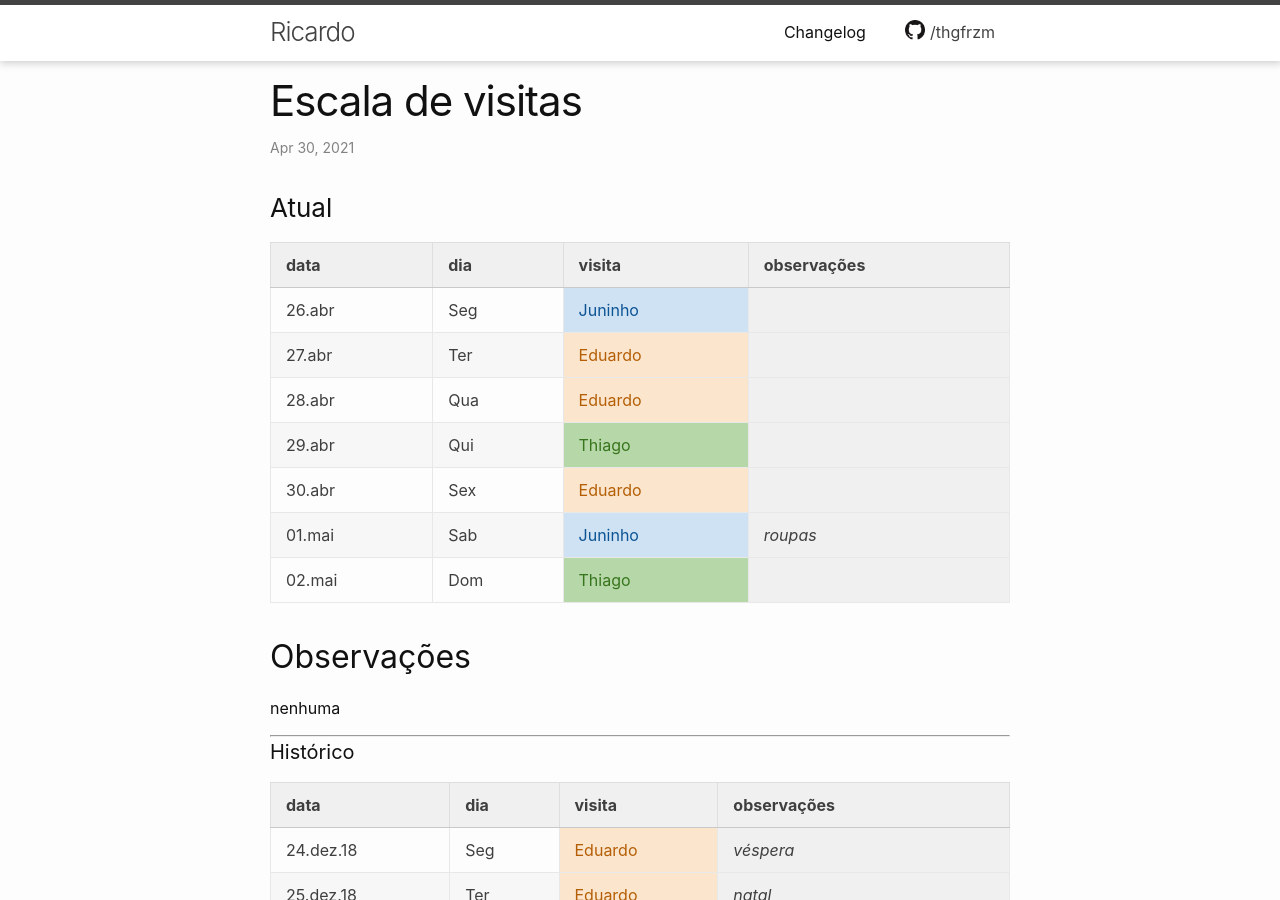
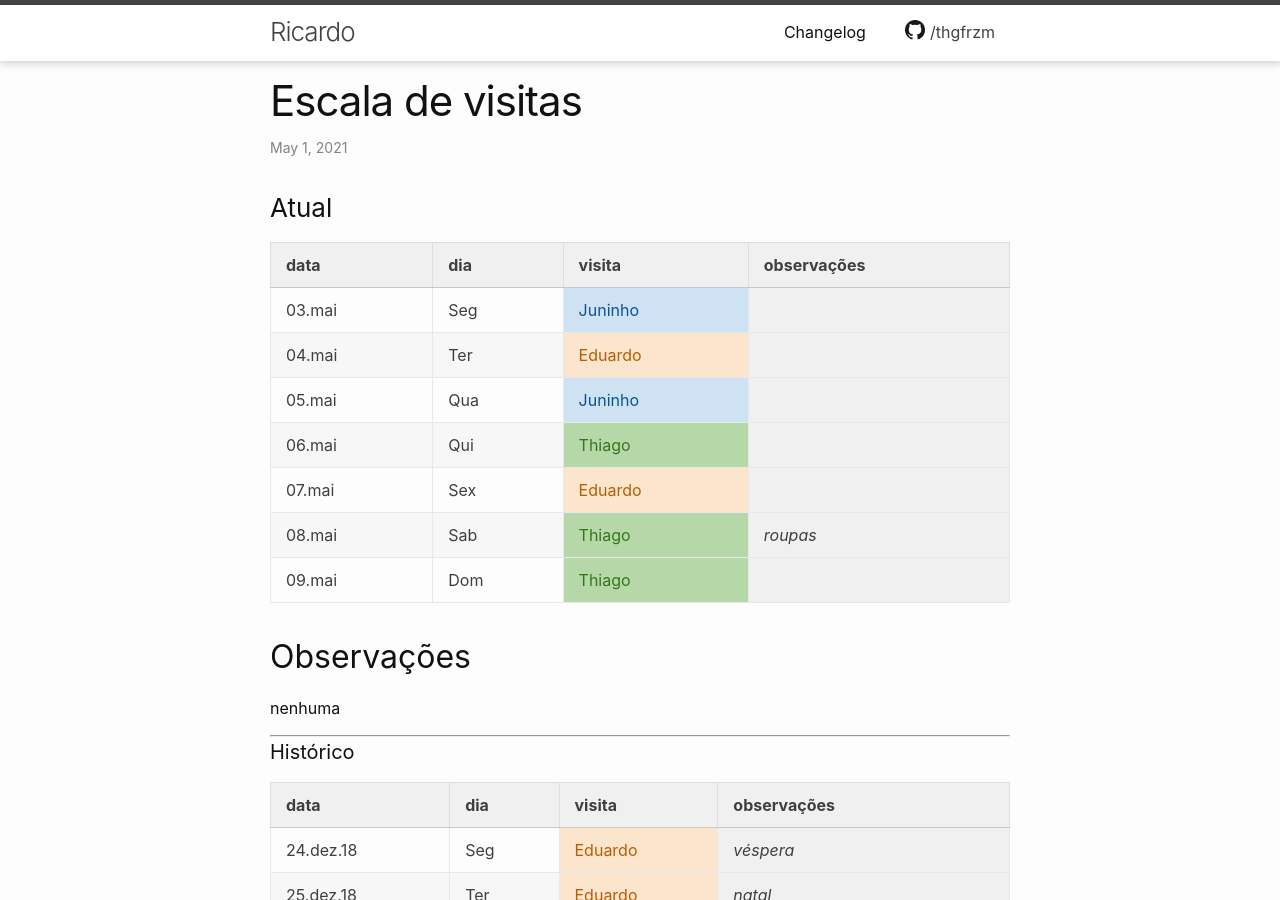
Before and after one commit to thgfrzm/ricardo, a Jekyll site: the page built from _posts/2018-12-23-escala-visitas.markdown, in a window 1280 px wide and 900 px high. Built offline with Jekyll 4.4.1, drawn with Linux system fonts in a browser that asks for light colours; some of the changed text lies outside the part shown.

Commit message:
Update 2018-12-23-escala-visitas.markdown

```diff
--- a/_posts/2018-12-23-escala-visitas.markdown
+++ b/_posts/2018-12-23-escala-visitas.markdown
@@ -1,7 +1,7 @@
 ---
 layout: post
 title:  "Escala de visitas"
-date:   2021-04-30 12:00:00 -0300
+date:   2021-05-01 12:00:00 -0300
 categories: agenda
 ---
 <!--
@@ -15,13 +15,13 @@ categories: agenda
 
 | data   | dia | visita  | observações |
 | ------ | --- | ------- | ----------- |
-| 26.abr | Seg | Juninho |             |
-| 27.abr | Ter | Eduardo |             |
-| 28.abr | Qua | Eduardo |             |
-| 29.abr | Qui | Thiago  |             |
-| 30.abr | Sex | Eduardo |             |
-| 01.mai | Sab | Juninho | _roupas_    |
-| 02.mai | Dom | Thiago  |             |
+| 03.mai | Seg | Juninho |             |
+| 04.mai | Ter | Eduardo |             |
+| 05.mai | Qua | Juninho |             |
+| 06.mai | Qui | Thiago  |             |
+| 07.mai | Sex | Eduardo |             |
+| 08.mai | Sab | Thiago  | _roupas_    |
+| 09.mai | Dom | Thiago  |             |
 
 ## Observações
 
@@ -887,3 +887,10 @@ nenhuma
 | 23.abr    | Sex | Eduardo     | _roupas_            |
 | 24.abr    | Sab | Thiago      |                     |
 | 25.abr    | Dom | Thiago      |                     |
+| 26.abr    | Seg | Juninho     |                     |
+| 27.abr    | Ter | Eduardo     |                     |
+| 28.abr    | Qua | Eduardo     |                     |
+| 29.abr    | Qui | Thiago      |                     |
+| 30.abr    | Sex | Eduardo     |                     |
+| 01.mai    | Sab | Juninho     | _roupas_            |
+| 02.mai    | Dom | Thiago      |                     |
```
